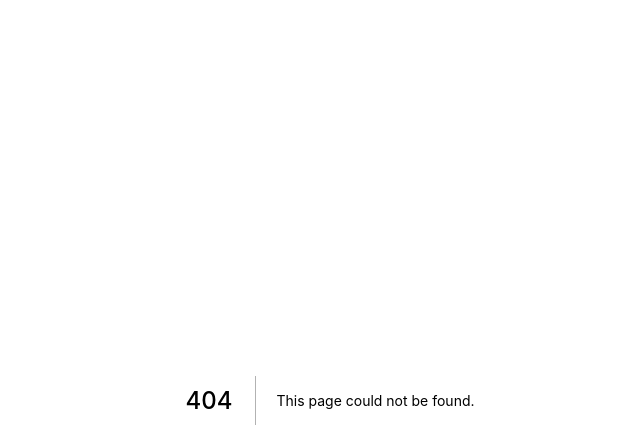
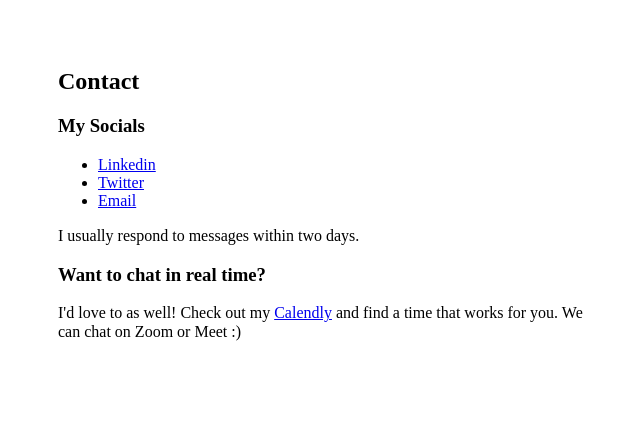
Before and after one commit to jmtes/jmtes.github.io, a Next.js app: page /contact in a window 1280 px wide. Before the commit this address had no page. Shown: the top 448 px of the page, without its empty margins (310-950 px from the left). Built offline with nearby package versions, Linux system fonts and the light colour scheme.

Commit message:
Create contact page

```diff
--- /dev/null
+++ b/pages/contact.tsx
@@ -0,0 +1,38 @@
+import Head from 'next/head';
+
+import Layout, { siteTitle } from '../components/layout';
+
+const Contact = () => (
+  <Layout>
+    <Head>
+      <title>{`${siteTitle} - Contact`}</title>
+    </Head>
+
+    <h2>Contact</h2>
+    <section className='contact-section contact-section--socials'>
+      <h3>My Socials</h3>
+      <ul>
+        <li>
+          <a href='https://linkedin.com/in/jutesoro'>Linkedin</a>
+        </li>
+        <li>
+          <a href='https://twitter.com/jumicates'>Twitter</a>
+        </li>
+        <li>
+          <a href='mailto:junotesoro@gmail.com'>Email</a>
+        </li>
+      </ul>
+      <p>I usually respond to messages within two days.</p>
+    </section>
+    <section className='contact-section contact-section--chat'>
+      <h3>Want to chat in real time?</h3>
+      <p>
+        I'd love to as well! Check out my{' '}
+        <a href='https://calendly.com/junotesoro'>Calendly</a> and find a time
+        that works for you. We can chat on Zoom or Meet :)
+      </p>
+    </section>
+  </Layout>
+);
+
+export default Contact;
```
